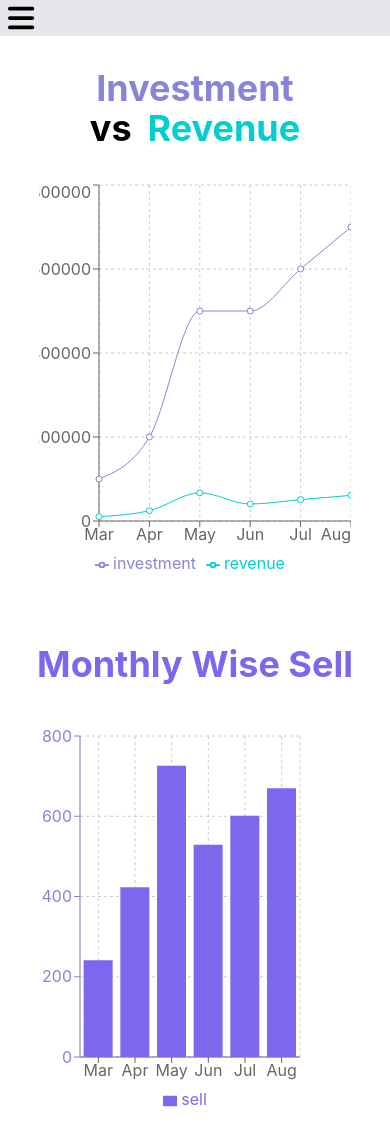
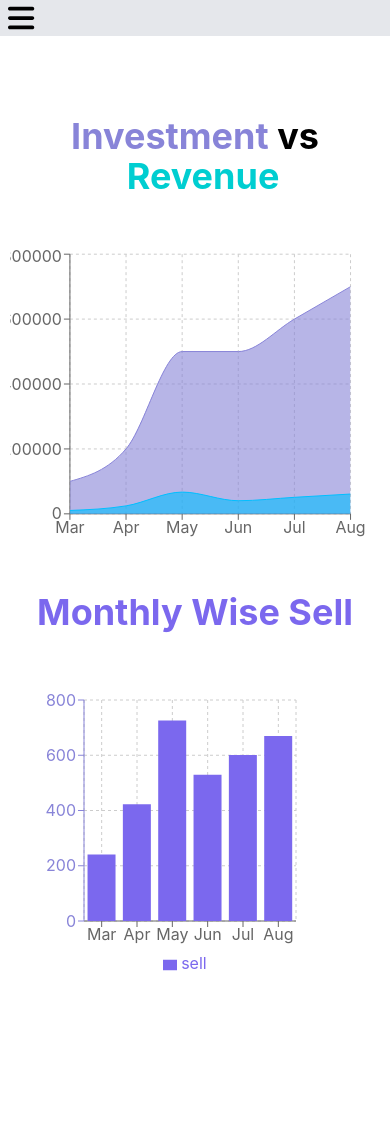
Before and after one commit to SanyFaysal/product-analysis-website, a React (Create React App) app: page /dashboard in a window 390 px wide. After the commit the page ends 1012 px from the top, so only its background shows below. Built offline with nearby package versions, Linux system fonts and the light colour scheme.

Commit message:
responsive charts

```diff
--- a/src/components/Blogs/Blogs.js
+++ b/src/components/Blogs/Blogs.js
@@ -2,7 +2,7 @@ import React from 'react';
 
 const Blogs = () => {
     return (
-        <div className='lg:container md:container mx-auto'>
+        <div className='w-[80%] mx-auto'>
             <div className='my-8'>
                 <h1 className='text-4xl  mb-2 text-red-500'>What is Context API ? </h1>
                 <p className='text-2xl  '>To pass a data by props from grand parents component to children component, it needs to sent grand parents to father then father to children called prop drilling.It is very difficult.Here the Context API works well. It pass a data through a global variable that can be used in every component.So to pass a data from any component to any component , Context API is a way to pass data avoiding props drilling. </p>
--- a/src/components/Chart/ChartInBar.js
+++ b/src/components/Chart/ChartInBar.js
@@ -1,27 +1,22 @@
 import React from 'react';
-import { Bar, BarChart, CartesianGrid, Legend, Pie, PieChart, ResponsiveContainer, Tooltip, XAxis, YAxis } from 'recharts';
+import { Bar, BarChart, CartesianGrid, Legend, ResponsiveContainer, Tooltip, XAxis, YAxis } from 'recharts';
 import chartData from '../utilities/chartData';
 
 const ChartInBar = () => {
     const data = chartData()
     return (
-        <div className='md:shadow lg:shadow-lg lg:ml-5  my-8 md:ml-5' >
+        <div  >
             <div>
-                <h1 className='text-4xl font-bold  text-center my-8 text-[#7B68EE]'>
+                <h1 className='text-4xl font-bold  text-center my-12 text-[#7B68EE]'>
                     Monthly Wise Sell
                 </h1>
 
             </div>
 
             <div className='flex justify-center'>
-                <ResponsiveContainer width='100%' height={400}
-                    margin={{
-                        top: 20,
-                        bottom: 5,
-                    }}
-                >
+                <ResponsiveContainer width='98%' height={300}>
                     <BarChart
-                        width={580}
+                        width={630}
                         height={350}
                         data={data}
                         margin={{
@@ -29,8 +24,7 @@ const ChartInBar = () => {
                             right: 30,
                             left: 20,
                             bottom: 5,
-                        }}
-                    >
+                        }}>
                         <CartesianGrid strokeDasharray="3 3" />
                         <XAxis dataKey="month" />
                         <YAxis yAxisId="left" orientation="left" stroke="#8884d8" />
--- a/src/components/Chart/ChartInLine.js
+++ b/src/components/Chart/ChartInLine.js
@@ -1,45 +1,40 @@
 import React from 'react';
-import { CartesianGrid, Legend, Line, LineChart, ResponsiveContainer, Tooltip, XAxis, YAxis } from 'recharts';
+import { Area, AreaChart, CartesianGrid, ResponsiveContainer, Tooltip, XAxis, YAxis } from 'recharts';
 import chartData from '../utilities/chartData';
 
 const ChartInLine = () => {
     const data = chartData()
     return (
-        <div className='md:shadow lg:shadow-lg '>
+        <div>
             <div>
-                <h1 className='text-4xl font-bold text-center my-8'>
+                <h1 className='text-4xl font-bold text-center my-12'>
                     <span className='text-[#8884d8]'>Investment </span>
                     vs
+                    <br />
+
                     <span className='text-[#00CED1] ml-4'>Revenue</span>
                 </h1>
             </div>
-            <div className='flex justify-center'>
-                <ResponsiveContainer width='80%' height={400}
-                    margin={{
-                        top: 20,
-                        bottom: 5,
-                    }}
-                >
-                    <LineChart
-
-                        width={580}
-                        height={350}
+            <div className='flex justify-center '>
+                <ResponsiveContainer width='95%' height={300}>
+                    <AreaChart
+                        width={500}
+                        height={400}
                         data={data}
                         margin={{
-                            top: 5,
-                            bottom: 5,
-                        }}>
-
+                            top: 10,
+                            right: 30,
+                            left: 0,
+                            bottom: 0,
+                        }}
+                    >
                         <CartesianGrid strokeDasharray="3 3" />
                         <XAxis dataKey="month" />
                         <YAxis />
                         <Tooltip />
-                        <Legend />
-
-                        <Line type="monotone" dataKey="investment" stroke="#8884d8" activeDot={{ r: 8 }} />
-                        <Line type="monotone" dataKey="revenue" stroke="#00CED1	" activeDot={{ r: 8 }} />
-
-                    </LineChart>
+                        <Area type="monotone" dataKey="investment" stroke="#8884d8" fill="#8884d8" />
+                        <Area type="monotone" dataKey="revenue" stroke="#00BFFF" fill="#00BFFF" />
+                    </AreaChart>
                 </ResponsiveContainer>
             </div>
 
--- a/src/components/Dashboard/Dashboard.js
+++ b/src/components/Dashboard/Dashboard.js
@@ -3,7 +3,7 @@ import ChartInLine from '../Chart/ChartInLine';
 import ChartInBar from '../Chart/ChartInBar';
 const Dashboard = () => {
     return (
-        <div className=' grid md:grid-cols-1 lg:grid-cols-2  sm:grid-cols-1 mx-auto '>
+        <div className='my-8  grid md:grid-cols-1 lg:grid-cols-2  sm:grid-cols-1 mx-auto '>
             <ChartInLine></ChartInLine>
             <ChartInBar></ChartInBar>
         </div>
--- a/src/components/Home/Home.js
+++ b/src/components/Home/Home.js
@@ -11,7 +11,7 @@ const Home = () => {
         navigate(path)
     }
     return (
-        <div className='lg:container-[4em] md:container mx-auto '>
+        <div className='w-[80%] mx-auto '>
             <div className='flex grid sm:grid-cols-1 md:grid-cols-2 lg:grid-cols-2 gap-4 items-center border-x-gray-100 mx-auto mt-4'>
                 <div className=''>
                     <h3 className='text-5xl font-bold font-sans'>
--- a/src/components/Reviews/Reviews.js
+++ b/src/components/Reviews/Reviews.js
@@ -5,7 +5,7 @@ import Review from '../Review/Review';
 const Reviews = () => {
     const [reviews] = loadReviews()
     return (
-        <div className='lg:container md:container  mx-auto  mb-[40px]'>
+        <div className='w-[80%]  mx-auto  mb-[40px]'>
             <h1 className='text-4xl my-8 text-center text-indigo-500 font-[500]'>Total Customers Reviews: {reviews.length}</h1>
             <div className='grid lg:grid-cols-3 md:grid-cols-2 sm:grid-cols-1 grid-col-1 gap-8 mx-auto'>
                 {
```
